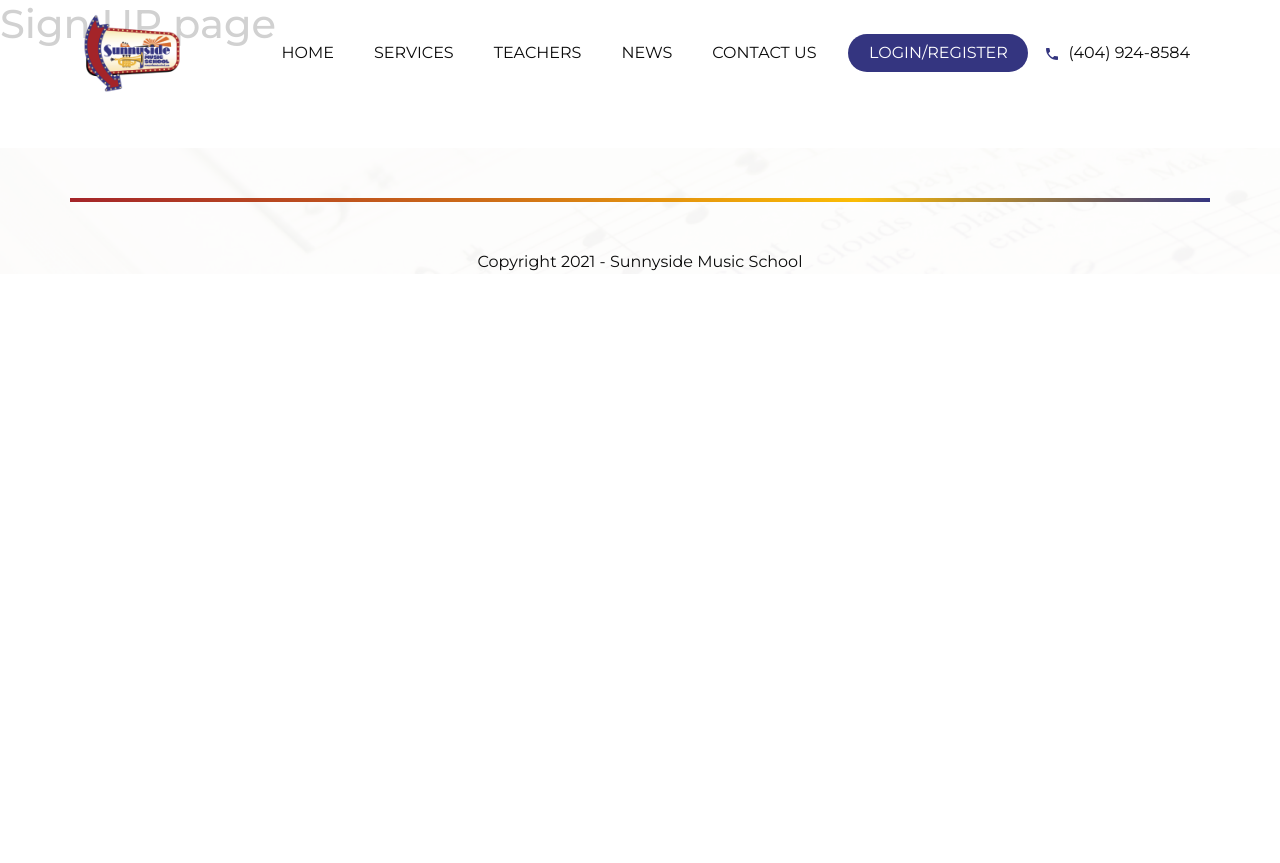
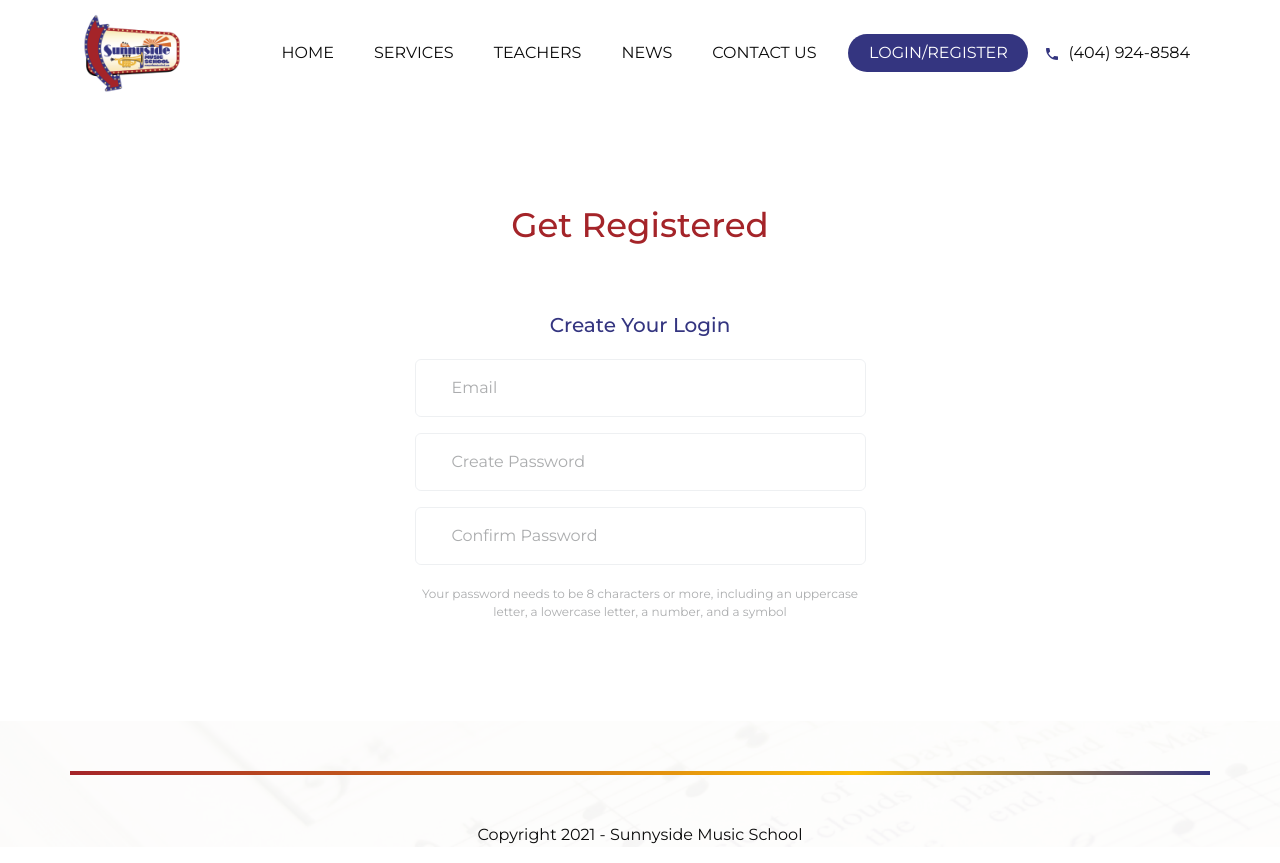
Before and after one commit to mehmoodkhan05/music-school, a React (Vite) app: page /signUp in a window 1280 px wide. Before the commit this address had no page. Before the commit the page ends 800 px from the top, so only its background shows below. Built offline with nearby package versions, Linux system fonts and the light colour scheme.

Commit message:
working on registration page

```diff
--- a/src/index.css
+++ b/src/index.css
@@ -59,6 +59,12 @@ body {
 .text-body {
   font-size: 16px;
   line-height: 23px;
+}
+
+.reg-heading {
+  font-weight: 500;
+  font-size: 20px;
+  line-height: 20px;
 }
 
 .button {
@@ -130,6 +136,10 @@ body {
   font-size: 10px;
 }
 
+.fs-12 {
+  font-size: 12px;
+}
+
 .fs-14 {
   font-size: 14px;
 }
--- a/src/pages/registration/Registration.jsx
+++ b/src/pages/registration/Registration.jsx
@@ -1,16 +1,93 @@
-import { useEffect } from "react";
-import "./registration.css"
+import { useEffect, useState } from "react";
+import "./registration.css";
+import { Col, Form, InputGroup, Row, Container } from "react-bootstrap";
 
 const Registration = () => {
   useEffect(() => {
     window.scrollTo(0, 0);
   }, []);
 
+  const [validated, setValidated] = useState(false);
+
+  const handleSubmit = (event) => {
+    const form = event.currentTarget;
+    if (form.checkValidity() === false) {
+      event.preventDefault();
+      event.stopPropagation();
+    }
+
+    setValidated(true);
+  };
+
   return (
     <>
-      <h1>Sign UP page</h1>
+      <div className="registration-page">
+        <Container>
+          <p className="fs-34 fw-500 red text-center">Get Registered</p>
+
+          {/* CREATE LOGIN FORM */}
+          <div className="create_login-form">
+            <p className="reg-heading text-center pt-5 blue">
+              Create Your Login
+            </p>
+            <Form
+              noValidate
+              validated={validated}
+              onSubmit={handleSubmit}
+              className="mt-4 user_reg-form"
+            >
+              <Row className="justify-content-center">
+                <Col lg={5} md={8} xs={10}>
+                  <Form.Group controlId="validationCustom01">
+                    <Form.Control
+                      required
+                      type="email"
+                      placeholder="Email"
+                      className="p-3 mb-3"
+                    />
+                    <Form.Control.Feedback type="invalid">
+                      Please choose a email.
+                    </Form.Control.Feedback>
+                  </Form.Group>
+
+                  <Form.Group controlId="validationCustom02">
+                    <Form.Control
+                      required
+                      type="password"
+                      placeholder="Create Password"
+                      className="p-3 mb-3"
+                    />
+                    <Form.Control.Feedback type="invalid">
+                      Please choose a password.
+                    </Form.Control.Feedback>
+                  </Form.Group>
+
+                  <Form.Group controlId="validationCustomUsername">
+                    <InputGroup hasValidation>
+                      <Form.Control
+                        type="password"
+                        placeholder="Confirm Password"
+                        aria-describedby="inputGroupPrepend"
+                        required
+                        className="p-3 mb-3"
+                      />
+                      <Form.Control.Feedback type="invalid">
+                        Please confirm your password.
+                      </Form.Control.Feedback>
+                    </InputGroup>
+                  </Form.Group>
+                  <Form.Text id="passwordHelpBlock" muted className="d-flex text-center opacity-50 fs-12">
+                    Your password needs to be 8 characters or more, including an uppercase letter,
+                    a lowercase letter, a number, and a symbol
+                  </Form.Text>
+                </Col>
+              </Row>
+            </Form>
+          </div>
+        </Container>
+      </div>
     </>
-  )
-}
+  );
+};
 
-export default Registration
+export default Registration;
--- a/src/pages/registration/registration.css
+++ b/src/pages/registration/registration.css
@@ -0,0 +1,15 @@
+.registration-page {
+    padding-top: 200px;
+}
+
+.registration-page .create_login-form .user_reg-form input {
+    opacity: 0.5;
+}
+
+.registration-page .create_login-form .user_reg-form input:focus {
+    box-shadow: none;
+}
+
+.registration-page .create_login-form .user_reg-form input::placeholder {
+    padding-left: 20px;
+}
```
